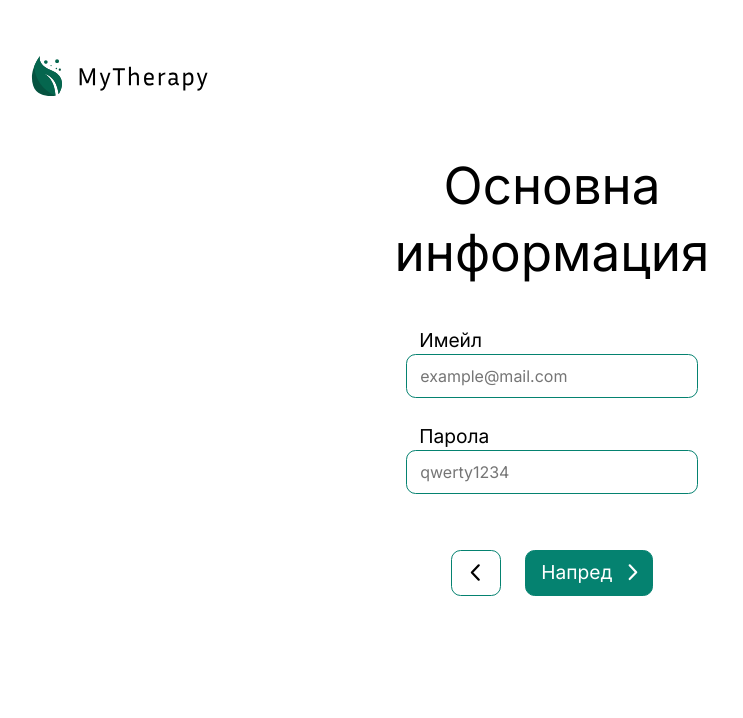
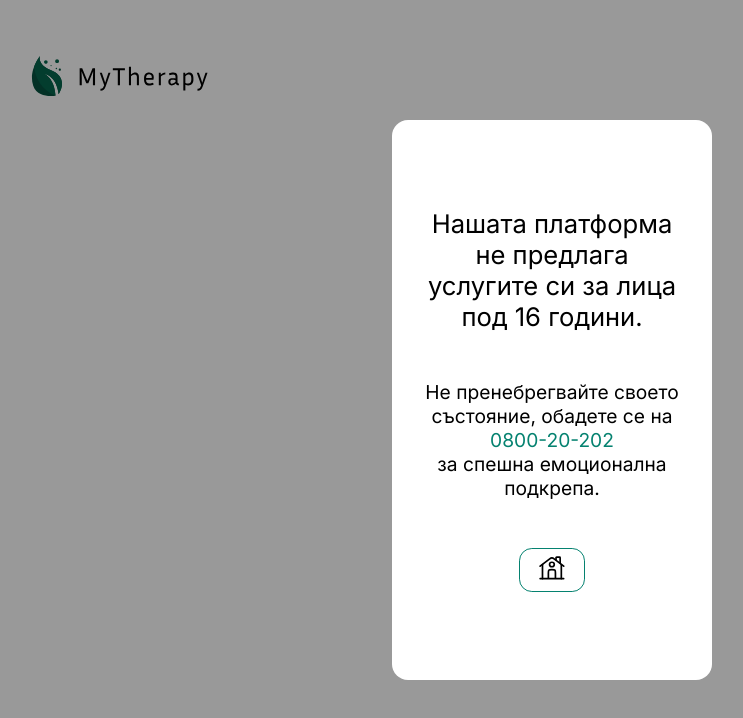
Before and after one commit to ForceFinity/my-therapy, a React (Create React App) app: page /questionnaire in a window 1280 px wide. Both pictures are taken after typing "Sample" into the empty fields and a click on the button "Напред". Shown: the top 718 px of the page, without its empty margins (88-831 px from the left). Built offline with nearby package versions, Linux system fonts and the light colour scheme.

Commit message:
Birth check added

```diff
--- a/src/pages/chooseTherapist/index.tsx
+++ b/src/pages/chooseTherapist/index.tsx
@@ -6,6 +6,7 @@ import { TherapistPanel } from "./therapistPanel";
 import { Footer } from "../../elements/footer";
 import * as dayjs from 'dayjs'
 import "dayjs/locale/bg"
+import { useAuth } from "../../api/account";
 
 const ChooseTherapistWrapper = styled(Wrapper)`
     display: flex;
@@ -75,6 +76,7 @@ const getTherapistsMagically = (): { [key: number]: Therapist } => ({
 })
 
 export const ChooseTherapist = () => {
+    const [user,,] = useAuth()
     let therapists: { [key: number]: Therapist } = getTherapistsMagically()
     const [currTherapist, setCurrTherapist] = useState(1)
 
@@ -86,7 +88,7 @@ export const ChooseTherapist = () => {
 
     return (
         <ChooseTherapistWrapper>
-            <Header />
+            <Header user={user} isLogged={!!user} />
             <Content>
                 <SidePanel data={therapists} curr={currTherapist} setCurr={setCurrTherapist} />
                 <TherapistPanel therapist={therapists[currTherapist]} />
--- a/src/pages/questionnaire/datepicker/datepicker.tsx
+++ b/src/pages/questionnaire/datepicker/datepicker.tsx
@@ -47,7 +47,7 @@ export const CustomDatePicker = ({ birthDate, updateFields }: CustomDatePickerPr
     const range = (start: number, end: number) => Array.from({length: (end - start)}, (v, k) => k + start);
 
     const currYear = (new Date()).getFullYear()
-    const years = range(1970, currYear + 1);
+    const years = range(1900, currYear + 1);
     const months = [
         "January",
         "February",
--- a/src/pages/questionnaire/datepicker/validation.ts
+++ b/src/pages/questionnaire/datepicker/validation.ts
@@ -1,16 +1,38 @@
+import getAge from "../getAge";
+
 const emailRegex = new RegExp(/^(?:[a-z0-9!#$%&'*+/=?^_`{|}~-]+(?:\.[a-z0-9!#$%&'*+/=?^_`{|}~-]+)*|"(?:[\x01-\x08\x0b\x0c\x0e-\x1f\x21\x23-\x5b\x5d-\x7f]|\\[\x01-\x09\x0b\x0c\x0e-\x7f])*")@(?:(?:[a-z0-9](?:[a-z0-9-]*[a-z0-9])?\.)+[a-z0-9](?:[a-z0-9-]*[a-z0-9])?|\[(?:(?:(2(5[0-5]|[0-4][0-9])|1[0-9][0-9]|[1-9]?[0-9]))\.){3}(?:(2(5[0-5]|[0-4][0-9])|1[0-9][0-9]|[1-9]?[0-9])|[a-z0-9-]*[a-z0-9]:(?:[\x01-\x08\x0b\x0c\x0e-\x1f\x21-\x5a\x53-\x7f]|\\[\x01-\x09\x0b\x0c\x0e-\x7f])+)\])$/)
 const passwordRegex = new RegExp(/^(?=.*[0-9])(?=[^!"#$%&'()*+,-.:;<=>?@[\]^_{|}~]*[!"#$%&'()*+,-.:;<=>?@[\]^_{|}~]).{8,}$/)
 
-export const validateForm = <T extends object>(data: T): string | undefined => {
+type InvalidField = {
+    fieldName: string
+    message: string
+}
+
+export const validateForm = <T extends object>(data: T): InvalidField | undefined => {
     if("email" in data) {
         if (!emailRegex.test((data.email as string).toLowerCase())) {
-            return "Неподходящ имейл"
+            return {
+                fieldName: "email",
+                message: "Неподходящ имейл"
+            }
         }
     }
     if("password" in data) {
         if(!passwordRegex.test(data.password as string)) {
-            return "Паролата трябва да е най-малко 8 символа, да съдържа поне една заглавна и малка буква, " +
-                "поне един специален символ и число"
+            return {
+                fieldName: "password",
+                message: "Паролата трябва да е най-малко 8 символа, да съдържа поне една заглавна и малка буква, " +
+                    "поне един специален символ и число"
+            }
+        }
+    }
+    if("birth_date" in data) {
+        if(getAge(data.birth_date as Date) < 16){
+            return {
+                fieldName: "birth_date",
+                message: "Нашата платформа не предлага услугите си за лица под 16 години. Не пренебрегвайте своето " +
+                    "състояние, обадете се на 0800-20-202 за спешна емоционална подкрепа."
+            }
         }
     }
 
--- /dev/null
+++ b/src/pages/questionnaire/getAge.ts
@@ -0,0 +1,6 @@
+export default function getAge(birthDate: Date): number {
+    const ageDifMs = Date.now() - birthDate.getTime()
+    const ageDate = new Date(ageDifMs)
+
+    return Math.abs(ageDate.getUTCFullYear() - 1970)
+}
--- a/src/pages/questionnaire/index.tsx
+++ b/src/pages/questionnaire/index.tsx
@@ -12,6 +12,8 @@ import { checkEmailOTP, sendConfirmationEmail, signUp, useAuth } from "../../api
 import { useCookies } from "react-cookie";
 import setAuthCookie from "../../utils/setAuthCookie";
 import { useNavigate, useSearchParams } from "react-router-dom";
+import getAge from "./getAge";
+import { TeenHelp } from "./teenHelp";
 
 const QuizHeader = styled(Header)`
 `
@@ -171,6 +173,7 @@ const INITIAL_DATA: FormData = {
 export const Questionnaire = () => {
     const [error, setError] = useState<string>()
     const [data, setData] = useState(INITIAL_DATA)
+    const [toggleHelp, setToggleHelp] = useState(false)
     const [doEmailSent, setDoEmailSent] = useState(false)
     const [searchParams,] = useSearchParams();
     const [cookies, setCookie] = useCookies()
@@ -183,14 +186,6 @@ export const Questionnaire = () => {
     const by_user_id = searchParams.get("by_user_id")
 
     const [user,,] = useAuth(false)
-
-    useEffect(() => {
-        if(user) {
-            if(user.is_confirmed) navigate("/choose-therapist")
-            setCurrentStepIndex(2)
-        }
-
-    })
 
     function updateFields(fields: Partial<FormData>) {
         setData(prev => {
@@ -224,6 +219,23 @@ export const Questionnaire = () => {
     }
 
     useEffect(() => {
+        if(user) {
+            if(user.is_confirmed) navigate("/choose-therapist")
+            setCurrentStepIndex(2)
+        }
+
+    })
+
+    useEffect(() => {
+        if(currentStepIndex !== 1) return
+
+        if(getAge(data.birth_date) < 18) {
+            setToggleHelp(true)
+            return
+        }
+    }, [currentStepIndex]);
+
+    useEffect(() => {
         if(currentStepIndex !== 2) return
 
         if(user && !user.is_confirmed) {
@@ -233,7 +245,7 @@ export const Questionnaire = () => {
 
         const details = validateForm<FormData>(data)
         if(details) {
-            setError(details)
+            setError(details.message)
             setCurrentStepIndex(currentStepIndex-1)
             return
         }
@@ -308,6 +320,10 @@ export const Questionnaire = () => {
                     }
                 </QuizForm>
             </Content>
+            {
+                toggleHelp &&
+                <TeenHelp />
+            }
         </Wrapper>
     )
 }
--- /dev/null
+++ b/src/pages/questionnaire/teenHelp.tsx
@@ -0,0 +1,100 @@
+import { Title, TrueButton, Wrapper } from "../../elements";
+import homeSvg from "../../assets/home.svg"
+import styled from "styled-components";
+import { Href } from "../../elements/href";
+
+const TeenHelpWrapper = styled.div`
+    position: fixed;
+    top: 0;
+    left: 0;
+    display: flex;
+    justify-content: center;
+    align-items: center;
+    width: 100vw;
+    height: 100vh;
+
+`
+
+const Blur = styled.div`
+    position: absolute;
+    height: 100%;
+    width: 100%;
+    background-color: #000000;
+    opacity: .4;
+`
+
+const Content = styled.div`
+    position: absolute;
+    width: 25vw;
+    height: 70vh;
+
+    display: flex;
+    flex-direction: column;
+    align-items: center;
+    justify-content: center;
+    gap: 3rem;
+
+    background-color: white;
+    border-radius: 1rem;
+
+    @media (max-width: 480px) {
+        width: 80vw;
+    }
+
+    @media (min-width: 480px) and (max-width: 1024px) {
+        height: 60vh;
+        width: 60vw;
+    }
+`
+
+const THTitle = styled.span`
+    width: 80%;
+    font-size: 1.6rem;
+    text-align: center;
+
+    @media (max-width: 480px) {
+        font-size: 1.5rem;
+        width: 85%;
+    }
+`
+
+const THSubTitle = styled(THTitle)`
+    font-size: 1.2rem;
+    text-align: center;
+`
+
+const THButton = styled(Href)`
+    padding: .8vh 1.5vw;
+    border: .1rem var(--accent) solid;
+    border-radius: .8rem;
+
+    img {
+        width: 2vw;
+    }
+
+    @media (max-width: 480px) {
+        padding: 1vh 4vw;
+
+        img {
+            width: 8vw;
+        }
+    }
+`
+
+export const TeenHelp = () => {
+    return (
+        <TeenHelpWrapper>
+            <Blur />
+            <Content>
+                <THTitle>Нашата платформа не предлага услугите си за лица под 16 години.</THTitle>
+                <THSubTitle>Не пренебрегвайте своето състояние, обадете се на <br/><Href
+                    to="tel:080020202">0800-20-202 </Href>
+                    <br/>за спешна емоционална подкрепа.
+                </THSubTitle>
+                <THButton to="/">
+                    <img src={ homeSvg } alt="Вкъщи"/>
+                </THButton>
+            </Content>
+        </TeenHelpWrapper>
+    )
+}
```
